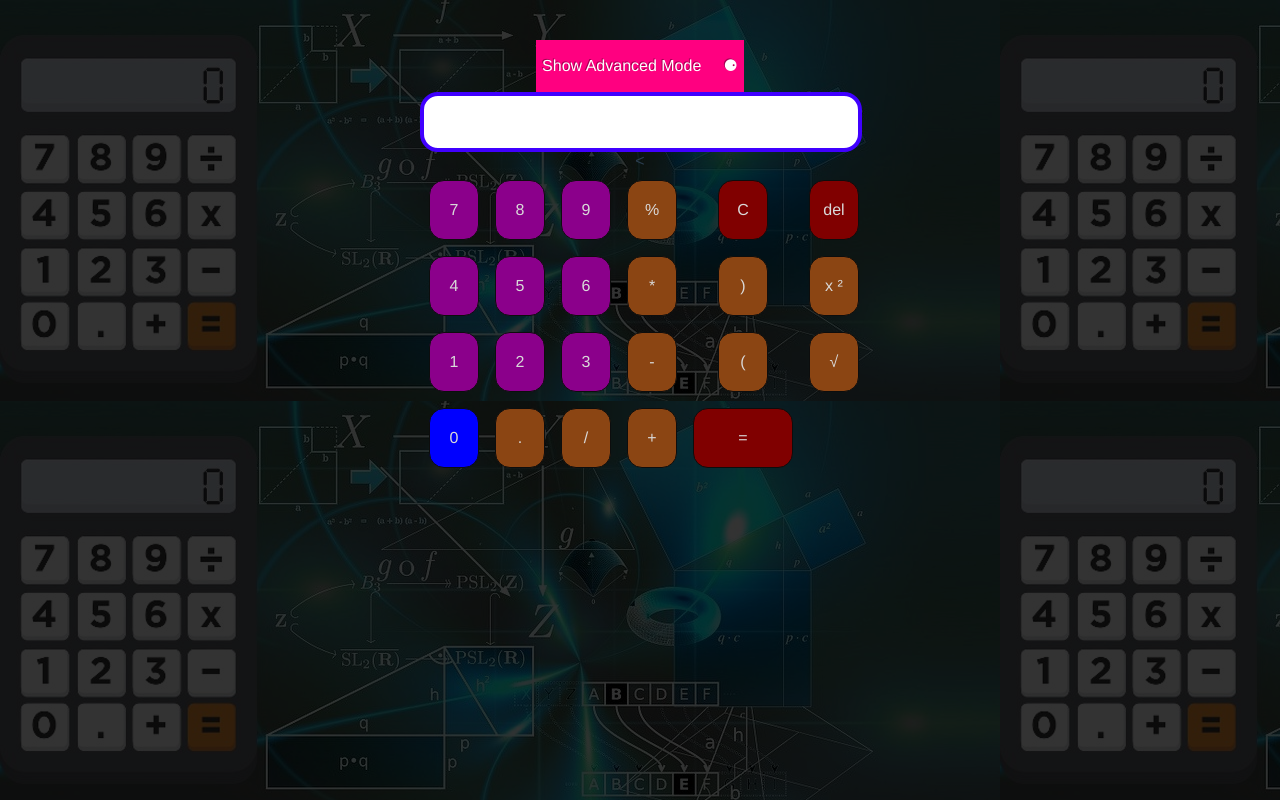
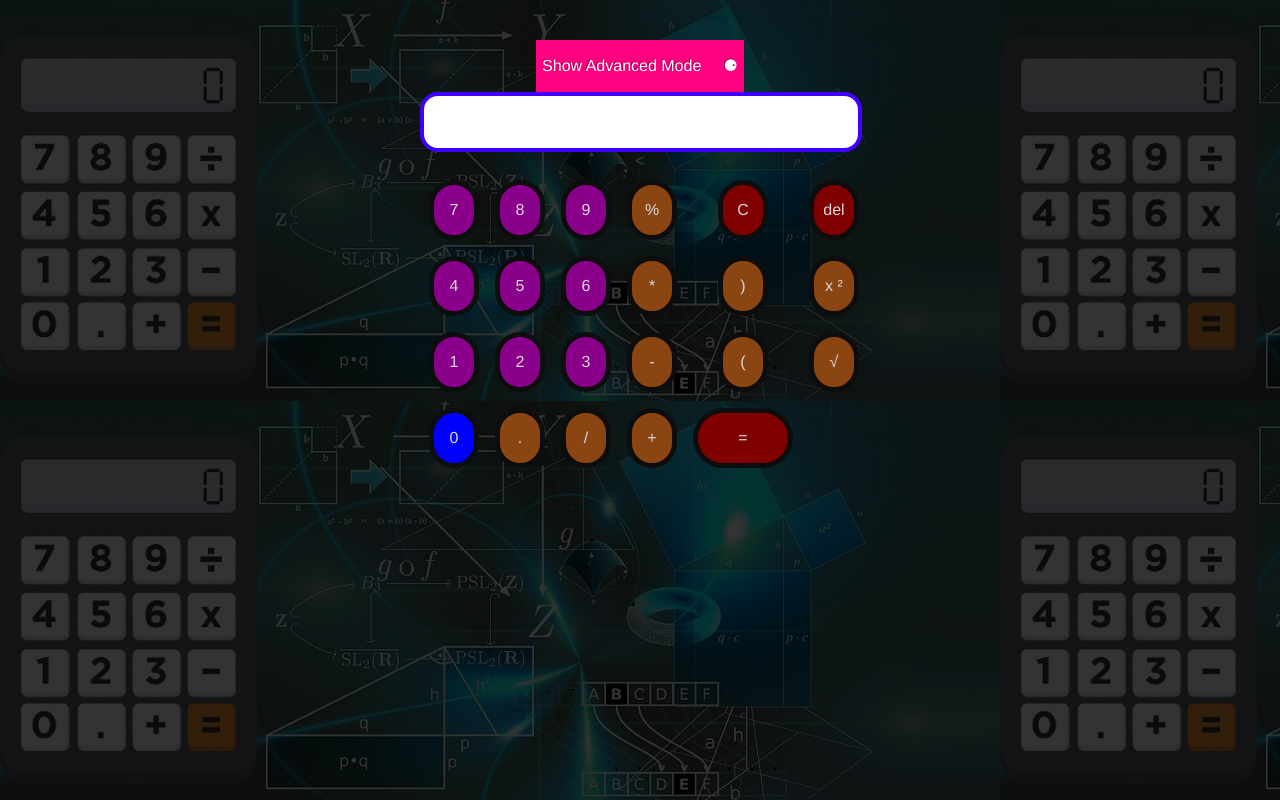
Before and after one commit to shubhamsaket49/Basic-Cum-Scientific-Calculator, a plain HTML site: page index.html in a window 1280 px wide. Drawn offline with nearby package versions, Linux system fonts and the light colour scheme.

Commit message:
Add files via upload

```diff
--- a/style.css
+++ b/style.css
@@ -45,9 +45,9 @@ background-color: white;
 .button {
   margin: 6px;
   width: 50px;
-  border: 1px solid #0d0d0d;
+  border: 5px solid #0d0d0d;
   height: 60px;
-  border-radius: 15px;
+  border-radius: 30px;
   color: #d9d9d9;
   background-color: #8B4513;
   cursor: pointer;
```
